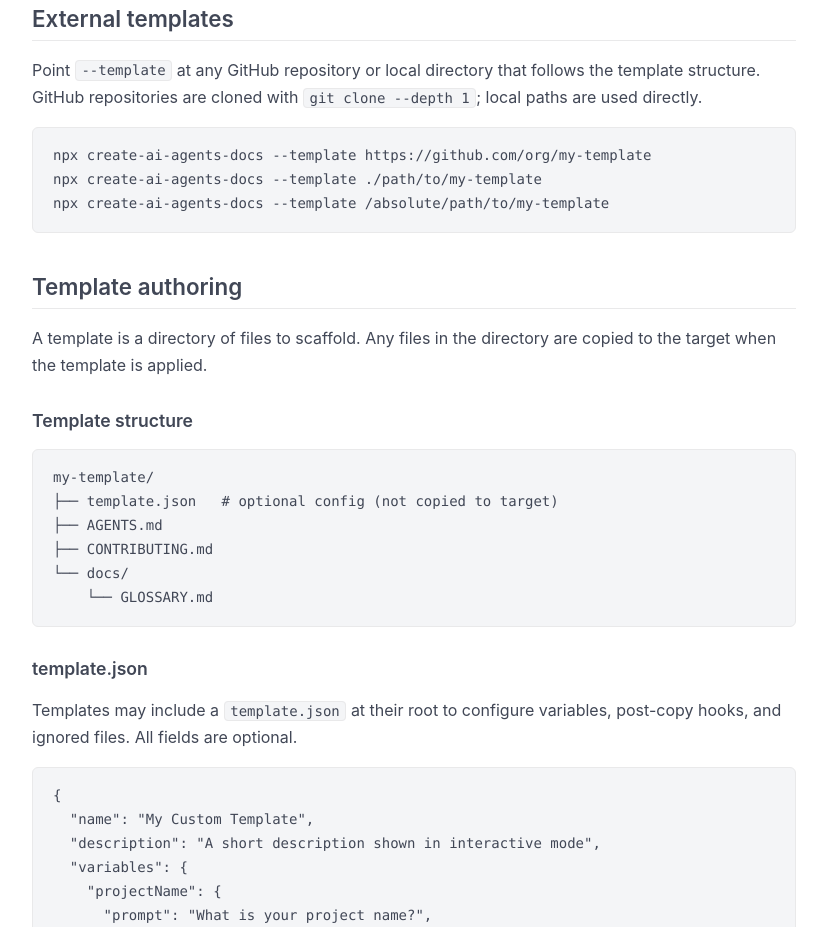
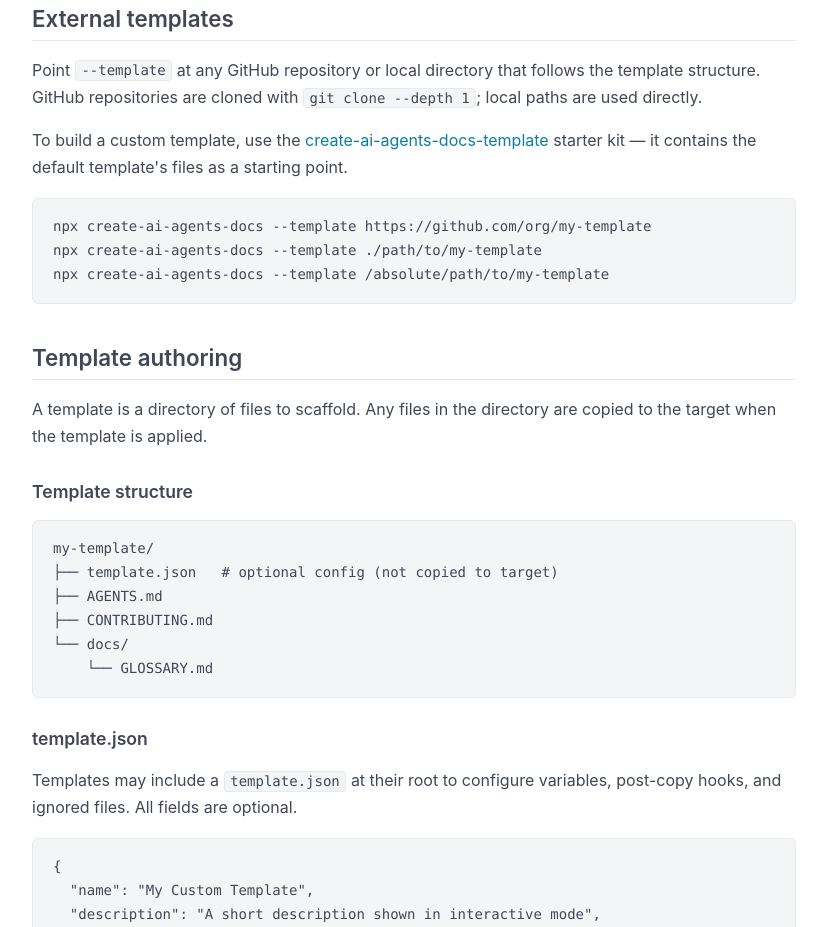
Before and after one commit to bence-toth/create-ai-agents-docs, a plain HTML site: page index.html in a window 1280 px wide. Shown: the part 6740-7667 px from the top of the page, without its empty margins (366-1193 px from the left). Drawn offline with Linux system fonts and the light colour scheme; a web font is replaced by a local one.

Commit message:
deploy: dc9eca2a6900885e2c21bacad91f8bc3f7c460b3

```diff
--- a/index.html
+++ b/index.html
@@ -662,6 +662,7 @@ npx create-ai-agents-docs --output ./my-project
 </ul>
 <h2>External templates</h2>
 <p>Point <code>--template</code> at any GitHub repository or local directory that follows the template structure. GitHub repositories are cloned with <code>git clone --depth 1</code>; local paths are used directly.</p>
+<p>To build a custom template, use the <a href="https://github.com/bence-toth/create-ai-agents-docs-template">create-ai-agents-docs-template</a> starter kit — it contains the default template&#39;s files as a starting point.</p>
 <pre><code class="language-sh">npx create-ai-agents-docs --template https://github.com/org/my-template
 npx create-ai-agents-docs --template ./path/to/my-template
 npx create-ai-agents-docs --template /absolute/path/to/my-template
```
